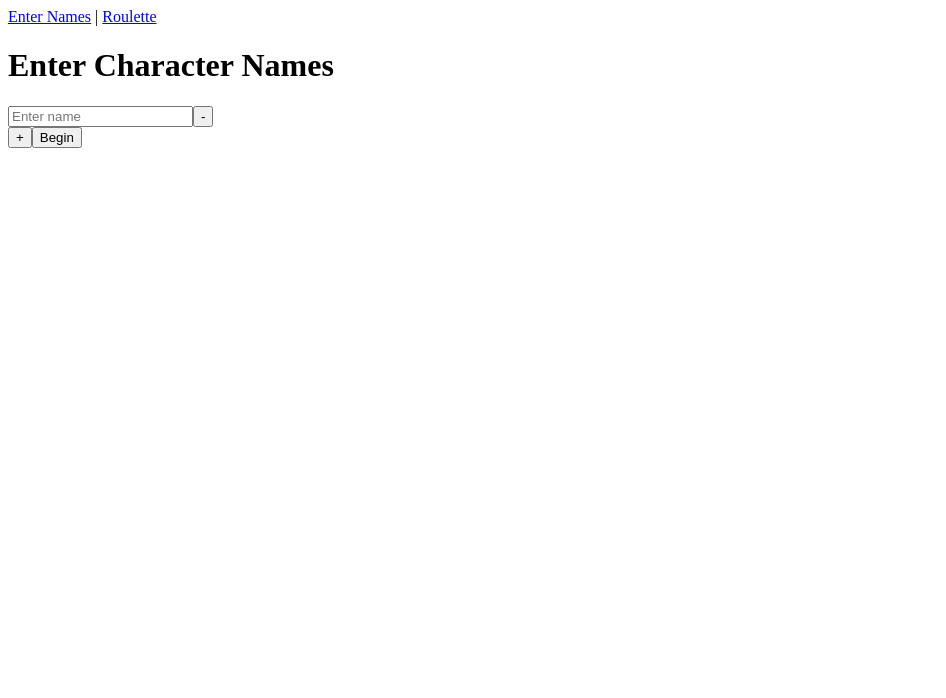
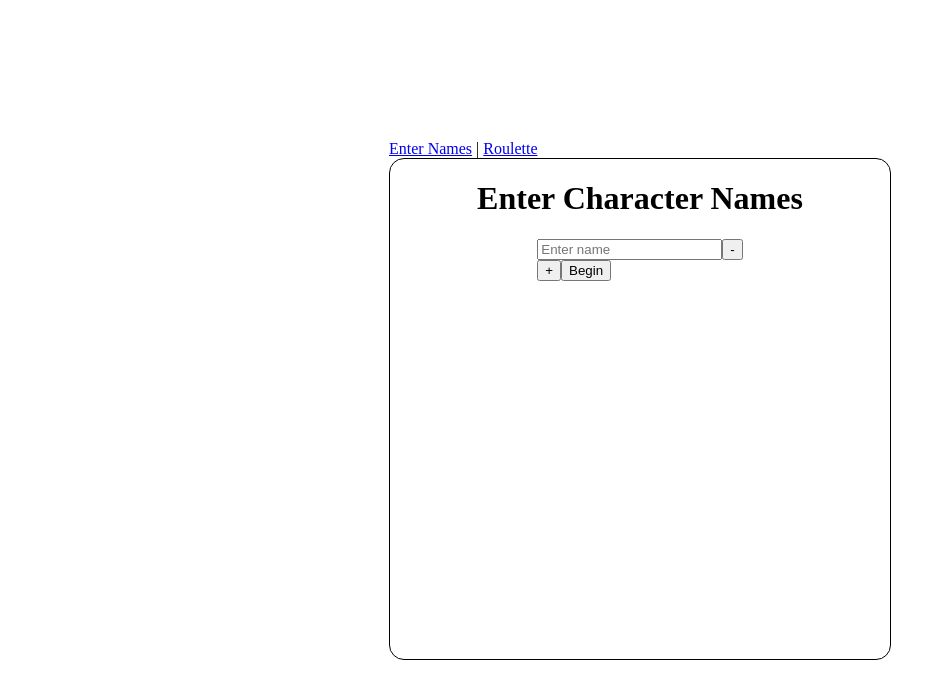
Before and after one commit to jacintogomez/Roulette-Selection, a Vue app: page / in a window 1280 px wide. Shown: the top 698 px of the page, without its empty margins (0-946 px from the left). Built offline with nearby package versions, Linux system fonts and the light colour scheme.

Commit message:
re-styling of app pages

```diff
--- a/src/characterroulette.vue
+++ b/src/characterroulette.vue
@@ -1,6 +1,6 @@
 <template>
     <div id='app'>
-        <div v-bind:style="{display:'flex',flexDirection:'column'}">
+        <div v-bind:class="'main-container'">
             <h1>Character Roulette</h1>
             <p>Randomly eliminate names until only 1 remains</p>
             <h1 v-bind:style="{paddingBottom:'30px'}">{{mostrecentmsg}}</h1>
@@ -62,13 +62,18 @@ export default{
     border: 1px solid black;
     width: 90vw;
     height: 90vh;
-    margin: 2% 1%;
     text-align: center;
     border-radius: 15px;
+    padding: 2%;
+    background-color: lightcoral;
 }
 li:hover {
     cursor: pointer;
     background-color: rgb(224, 224, 224);
+}
+.main-container{
+    display: flex;
+    flex-direction: column;
 }
 .inner-container {
     display: flex;
@@ -79,6 +84,7 @@ li:hover {
     padding: 5px;
     margin: 0 5%;
     flex: 1;
+    background-color: white;
 }
 
 #app > ol {
--- a/src/enternames.vue
+++ b/src/enternames.vue
@@ -15,7 +15,7 @@ const startgame=()=>{
 </script>
 
 <template>
-    <div>
+    <div v-bind:class="'container'">
         <h1>Enter Character Names</h1>
         <form @submit.prevent="startgame">
             <div v-for="(name,index) in names" :key="index">
@@ -27,3 +27,26 @@ const startgame=()=>{
         </form>
     </div>
 </template>
+
+<style scoped>
+.container{
+    width: 500px;
+    height: 500px;
+    border: 1px solid black;
+    border-radius: 15px;
+    display: flex;
+    flex-direction: column;
+    justify-content: flex-start;
+    align-items: center;
+}
+</style>
+
+<style>
+body{
+    margin: 0;
+    height: 100vh;
+    display: flex;
+    justify-content: center;
+    align-items: center;
+}
+</style>
```
